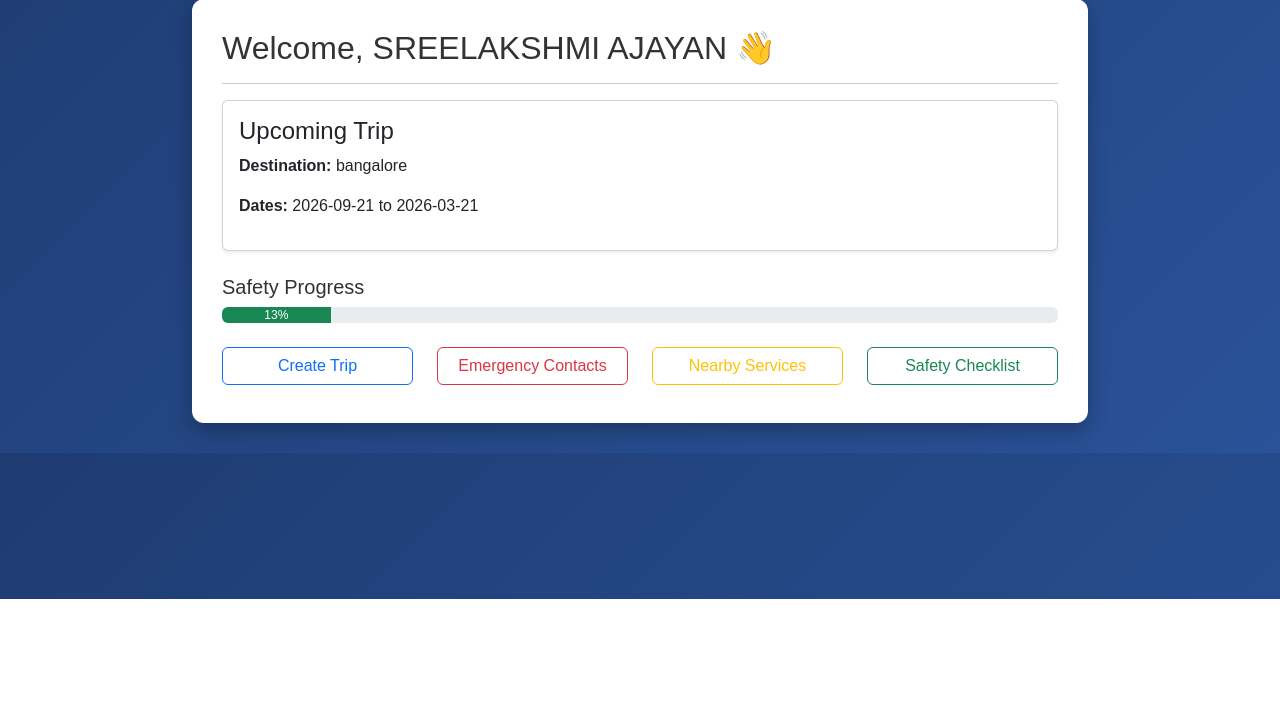
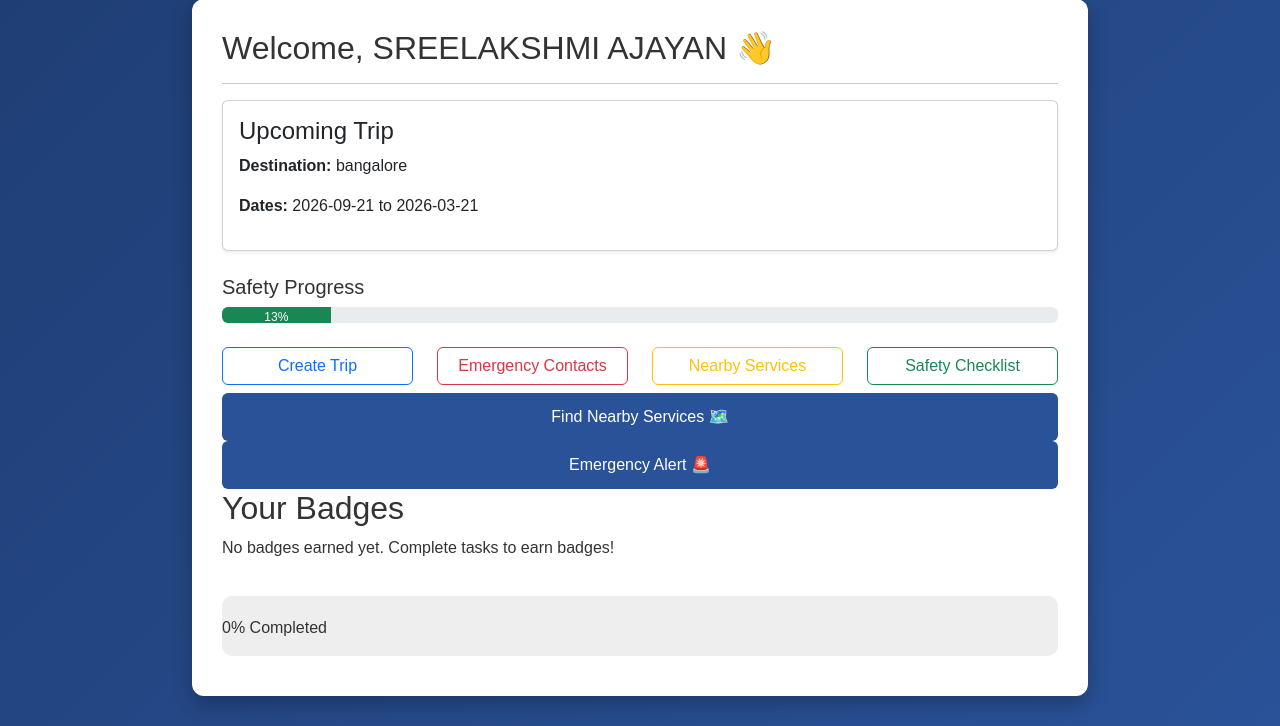
Before and after one commit to amruthavs-spec/solo-quest, a Flask app: page /dashboard in a window 1280 px wide. Shown: the part 201-927 px from the top of the page. Before the commit the page ends 800 px from the top, so only its background shows below. Run offline with Flask 3, Linux system fonts and the light colour scheme; a user stored in the database is signed in; data comes from the database, SQL or seed files in the repository; both versions use the stored data as it was after the commit.

Commit message:
Add gamification feature: badges, progress bars, and challenge mode

```diff
--- a/app.py
+++ b/app.py
@@ -167,47 +167,15 @@ def planner():
 
     return render_template("planner.html")
 
-# ---------------- EMERGENCY ----------------
 
-@app.route("/emergency", methods=["GET", "POST"])
-def emergency():
+
+# ---------------- NEARBY ----------------
+@app.route("/nearby")
+def nearby():
     if "user_id" not in session:
         return redirect(url_for("login"))
+    return render_template("nearby.html")
 
-    conn = sqlite3.connect(DATABASE)
-    c = conn.cursor()
-
-    if request.method == "POST":
-        name = request.form["name"]
-        relation = request.form["relation"]
-        phone = request.form["phone"]
-
-        c.execute("INSERT INTO contacts (user_id,name,relation,phone) VALUES (?,?,?,?)",
-                  (session["user_id"], name, relation, phone))
-        conn.commit()
-        flash("Contact added!", "success")
-
-    c.execute("SELECT * FROM contacts WHERE user_id=?", (session["user_id"],))
-    contacts = c.fetchall()
-
-    conn.close()
-    return render_template("emergency.html", contacts=contacts)
-
-# ---------------- NEARBY ----------------
-
-@app.route("/nearby")
-def nearby():
-    hospitals = [
-        {"name": "City Care Hospital", "address": "Main Road", "distance": "1.2 km"},
-        {"name": "Green Valley Clinic", "address": "Lake Street", "distance": "2.5 km"}
-    ]
-
-    police = [
-        {"name": "Central Police Station", "address": "Market Road", "distance": "1 km"},
-        {"name": "West Side Police", "address": "Hill Road", "distance": "3 km"}
-    ]
-
-    return render_template("nearby.html", hospitals=hospitals, police=police)
 
 # ---------------- SMART CHECKLIST ----------------
 @app.route("/checklist", methods=["GET", "POST"])
@@ -302,6 +270,97 @@ def checklist():
         priorities=priorities,
         notes=notes
     )
+from flask import Flask, render_template, request, redirect, url_for, session, flash
+import sqlite3
+
+DATABASE = "solosafe.db"
+
+# ------------------ Emergency Contacts ------------------
+
+@app.route("/emergency")
+def emergency():
+    if "user_id" not in session:
+        return redirect(url_for("login"))
+
+    conn = sqlite3.connect(DATABASE)
+    conn.row_factory = sqlite3.Row
+    c = conn.cursor()
+    c.execute("SELECT * FROM emergency_contacts WHERE user_id=?", (session["user_id"],))
+    contacts = c.fetchall()
+    conn.close()
+
+    return render_template("emergency.html", contacts=contacts)
+
+# Add new emergency contact
+@app.route("/add_contact", methods=["POST"])
+def add_contact():
+    if "user_id" not in session:
+        return redirect(url_for("login"))
+
+    name = request.form.get("name")
+    relationship = request.form.get("relationship")
+    phone = request.form.get("phone")
+
+    if not name or not phone:
+        flash("Name and phone are required!", "error")
+        return redirect(url_for("emergency"))
+
+    conn = sqlite3.connect(DATABASE)
+    c = conn.cursor()
+    c.execute("""
+        INSERT INTO emergency_contacts (user_id, name, relationship, phone)
+        VALUES (?, ?, ?, ?)
+    """, (session["user_id"], name, relationship, phone))
+    conn.commit()
+    conn.close()
+
+    flash("Emergency contact added!", "success")
+    return redirect(url_for("emergency"))
+@app.route("/delete_contact/<int:contact_id>", methods=["POST"])
+def delete_contact(contact_id):
+    if "user_id" not in session:
+        return redirect(url_for("login"))
+
+    conn = sqlite3.connect(DATABASE)
+    c = conn.cursor()
+
+    # Delete the contact that matches user_id and contact_id
+    c.execute("DELETE FROM emergency_contacts WHERE id=? AND user_id=?", (contact_id, session["user_id"]))
+    conn.commit()
+    conn.close()
+
+    flash("Contact deleted successfully!", "success")
+    return redirect(url_for("emergency"))
+
+@app.route("/award_badge/<badge_name>")
+def award_badge(badge_name):
+    if "user_id" not in session:
+        return redirect(url_for("login"))
+
+    conn = sqlite3.connect(DATABASE)
+    c = conn.cursor()
+
+    # Check if user already has this badge
+    c.execute("SELECT * FROM badges WHERE user_id=? AND badge_name=?", (session["user_id"], badge_name))
+    exists = c.fetchone()
+
+    if not exists:
+        c.execute("INSERT INTO badges (user_id, badge_name) VALUES (?, ?)", (session["user_id"], badge_name))
+        conn.commit()
+
+    conn.close()
+    return redirect(url_for("dashboard"))
+
+
+
+
+    flash("Emergency contact added!", "success")
+    return redirect(url_for("emergency"))
+
+
+
+
+
 
 
 
--- a/static/css/style.css
+++ b/static/css/style.css
@@ -8,7 +8,7 @@ body {
 
 h1 {
   text-align: center;
-  color: white;
+  color: rgb(40, 15, 40);
   padding: 20px;
   text-shadow: 1px 1px 2px rgba(0,0,0,0.3);
 }
--- a/templates/dashboard.html
+++ b/templates/dashboard.html
@@ -37,5 +37,76 @@
         <a href="/checklist" class="btn btn-outline-success w-100 mb-2">Safety Checklist</a>
     </div>
 </div>
+<a href="{{ url_for('nearby') }}">
+  <button type="button">Find Nearby Services 🗺️</button>
+</a>
+<a href="{{ url_for('emergency') }}">
+  <button type="button">Emergency Alert 🚨</button>
+</a>
+<h2>Your Badges</h2>
+<div class="badges-container">
+    {% if badges %}
+        {% for b in badges %}
+            <span class="badge">{{ b[0] }}</span>
+        {% endfor %}
+    {% else %}
+        <p>No badges earned yet. Complete tasks to earn badges!</p>
+    {% endif %}
+</div>
+
+<style>
+    .badges-container {
+        display: flex;
+        flex-wrap: wrap;
+        gap: 10px;
+        margin-bottom: 20px;
+    }
+    .badge {
+        background: gold;
+        color: black;
+        padding: 8px 12px;
+        border-radius: 8px;
+        font-weight: bold;
+        box-shadow: 0 2px 5px rgba(0,0,0,0.2);
+    }
+</style>
+<div class="progress-container">
+    <div id="progress-bar" class="progress-bar"></div>
+    <p id="progress-text">0% Completed</p>
+</div>
+
+<script>
+function updateProgress(percent) {
+    const progressBar = document.getElementById('progress-bar');
+    const progressText = document.getElementById('progress-text');
+    progressBar.style.width = percent + "%";
+    progressText.textContent = percent + "% Completed";
+    if (percent === 100) {
+        alert("🎉 Congrats! You completed all tasks! 🎉");
+    }
+}
+</script>
+
+<style>
+.progress-container {
+    width: 100%;
+    background: #eee;
+    border-radius: 10px;
+    overflow: hidden;
+    margin: 10px 0;
+}
+.progress-bar {
+    width: 0%;
+    height: 20px;
+    background: green;
+    text-align: center;
+    line-height: 20px;
+    color: white;
+}
+</style>
+
+
+
+
 
 {% endblock %}
```
Also changed, not shown: emergency_contact.py (added, +21 -0 lines), setup_emergency_db.py (added, +22 -0 lines), templates/checklist.html (+17 -0 lines), templates/emergency.html (+65 -31 lines), templates/nearby.html (+38 -29 lines), update_badges_db.py (added, +20 -0 lines), database.db (added), solosafe.db, your_db.db (added).
